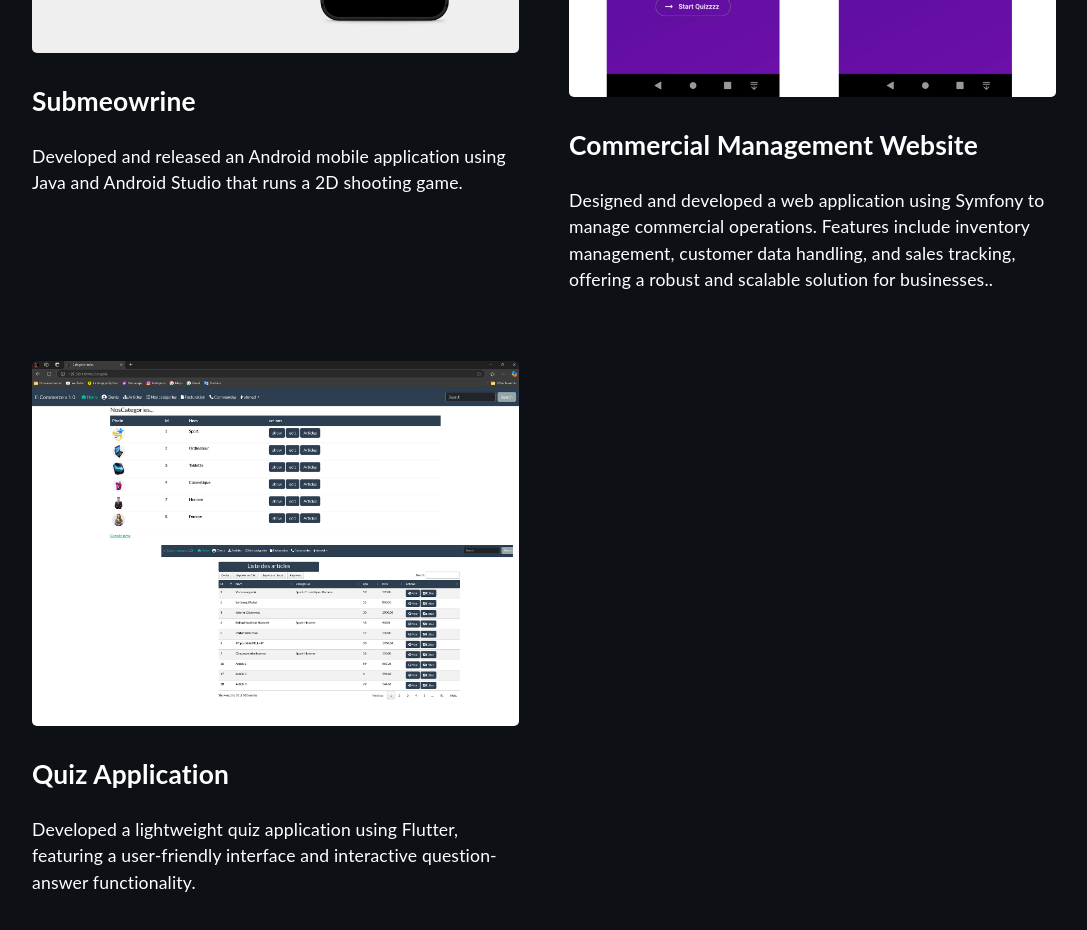
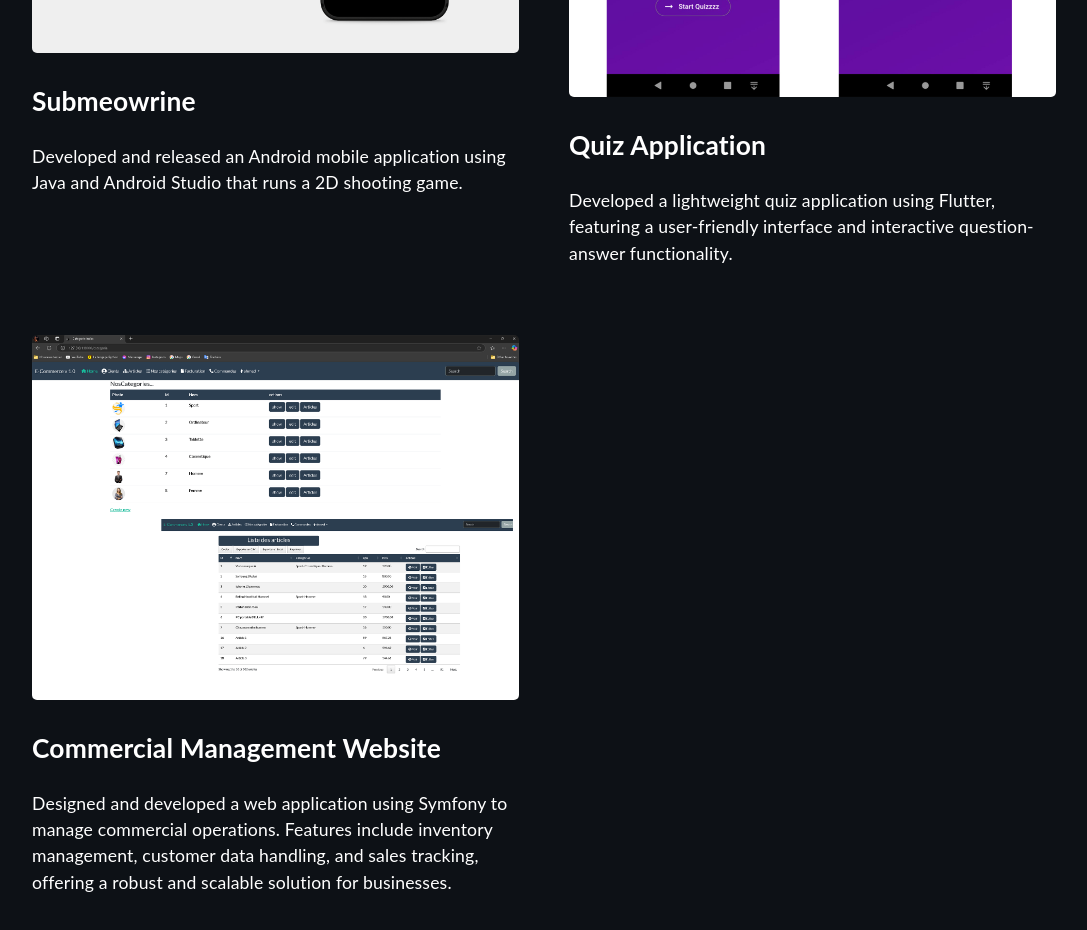
Before and after one commit to AHMEDDAISSA/portfolio, a React (Create React App) app: page / in a window 1280 px wide. Shown: the part 2860-3790 px from the top of the page, without its empty margins (96-1183 px from the left). Built offline with nearby package versions, Linux system fonts and the light colour scheme.

Commit message:
refactor : projects

```diff
--- a/src/components/Project.tsx
+++ b/src/components/Project.tsx
@@ -17,13 +17,13 @@ function Project() {
             </div>
             <div className="project">
                 <img src={flutt} className="zoom" alt="thumbnail" width="100%"/>
-                <h2>Commercial Management Website</h2>
-                <p>Designed and developed a web application using Symfony to manage commercial operations. Features include inventory management, customer data handling, and sales tracking, offering a robust and scalable solution for businesses..</p>
+                <h2>Quiz Application</h2>
+                <p>Developed a lightweight quiz application using Flutter, featuring a user-friendly interface and interactive question-answer functionality.</p>
             </div>
             <div className="project">
                 <img src={ges} className="zoom" alt="thumbnail" width="100%"/>
-                <h2>Quiz Application</h2>
-                <p>Developed a lightweight quiz application using Flutter, featuring a user-friendly interface and interactive question-answer functionality.</p>
+                <h2>Commercial Management Website</h2>
+                <p>Designed and developed a web application using Symfony to manage commercial operations. Features include inventory management, customer data handling, and sales tracking, offering a robust and scalable solution for businesses.</p>
             </div>
         </div>
     </div>
```
